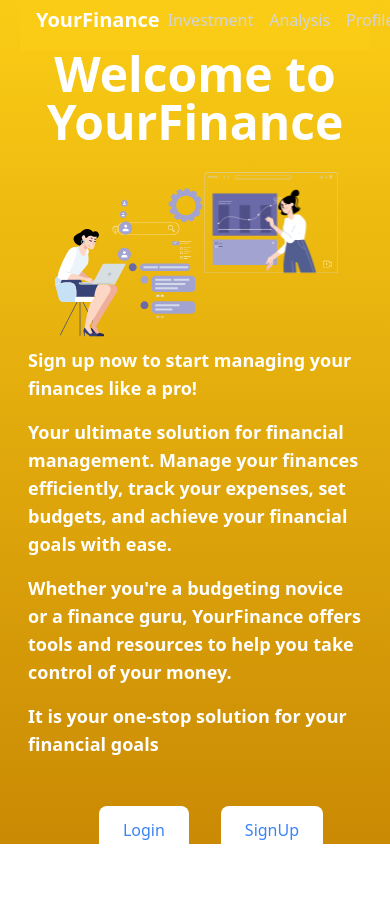
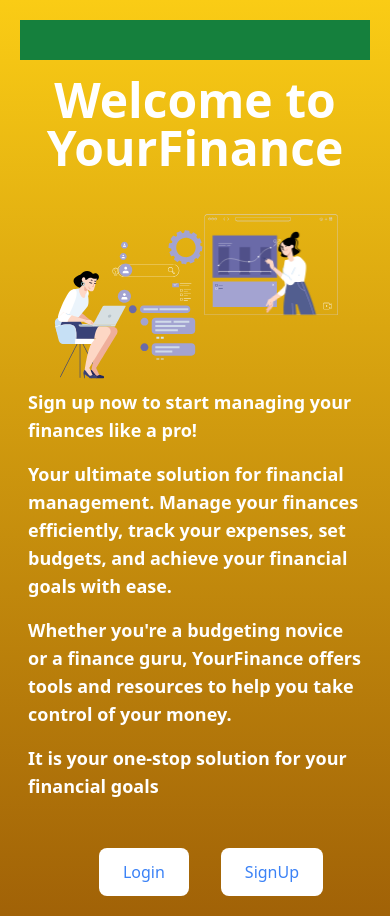
Before and after one commit to RamTheBeginner/Black-Leg-Brigades, a React (Create React App) app in the folder client/: page / in a window 390 px wide. Before the commit the page ends 854 px from the top, so only its background shows below. Built offline with nearby package versions, Linux system fonts and the light colour scheme; no server answers.

Commit message:
nav bar change

```diff
--- a/client/src/components/Home.js
+++ b/client/src/components/Home.js
@@ -7,10 +7,14 @@
 const Home = () => {
   return (
     <div>
-      <div className="content h-full bg-gradient-to-b from-yellow-400 via-white-500 to-yellow-600 text-white py-24 text-center h-screen flex flex-col justify-center">
-        <NavBar />
+      <div className="content h-full bg-gradient-to-b from-yellow-400 via-white-500 to-yellow-700 text-white py-24 text-center flex flex-col justify-center">
+        <div className='w-full h-10 bg-green-700 text-white font-bold text-center font-size[12px]'>
+          <marquee>
+            <h1>Your ultimate solution for financial management</h1>
+          </marquee>
+        </div>
         <div className=" z-10 px-2">
-          <h1 className="text-5xl font-bold mb-4">Welcome to YourFinance</h1>
+          <h1 className="text-5xl py-4 font-bold mb-4">Welcome to YourFinance</h1>
           <Lottie animationData = {animationData}/>
           <div className='text-left font-bold'>
             <p className="text-lg mb-4 ">Sign up now to start managing your finances like a pro!</p>
--- a/client/src/components/NavBar.js
+++ b/client/src/components/NavBar.js
@@ -17,15 +17,15 @@
   }, [prevScrollPos]);
 
   return (
-    <div className={`bg-yellow-400 border-b-5 bordor-white text-white p-4 flex justify-between items-center transition-all duration-300 ${visible ? '' : 'transform -translate-y-full'}`}>
+    <div className={`bg-yellow-600  rounded-lg text-white p-4 flex justify-between items-center transition-all duration-300 ${visible ? '' : 'transform -translate-y-full'}`}>
       <div>
         <span className="font-bold text-xl">YourFinance</span>
       </div>
 
-      <div className="flex justify-between items-center">
-        <Link to="/investment" className="text-gray-300 hover:text-gray-200 mx-2 sm:mx-4 transition duration-300">Investment</Link>
-        <Link to="/analysis" className="text-gray-300 hover:text-gray-200 mx-2 sm:mx-4 transition duration-300">Analysis</Link>
-        <Link to="/profile" className="text-gray-300 hover:text-gray-200 mx-2 sm:mx-4 transition duration-300">Profile</Link>
+      <div className="font-bold flex justify-between items-center">
+        <Link to="/investment" className="text-white-300 hover:text-gray-600 mx-2 sm:mx-4 transition duration-300">Investment</Link>
+        <Link to="/analysis" className="text-white-300 hover:text-gray-600 mx-2 sm:mx-4 transition duration-300">Analysis</Link>
+        <Link to="/profile" className="text-white-300 hover:text-gray-600 mx-2 sm:mx-4 transition duration-300">Profile</Link>
 
       </div>
 
```
